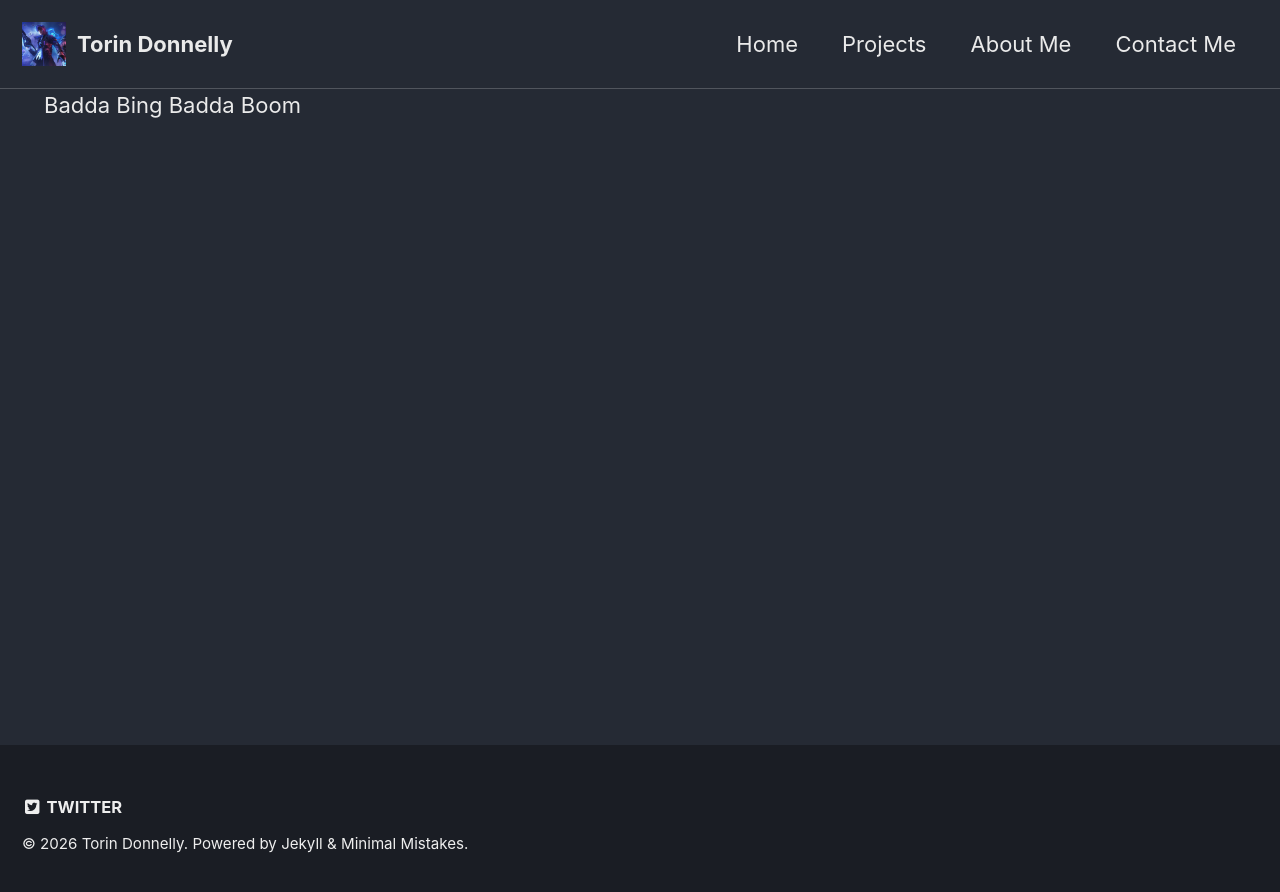
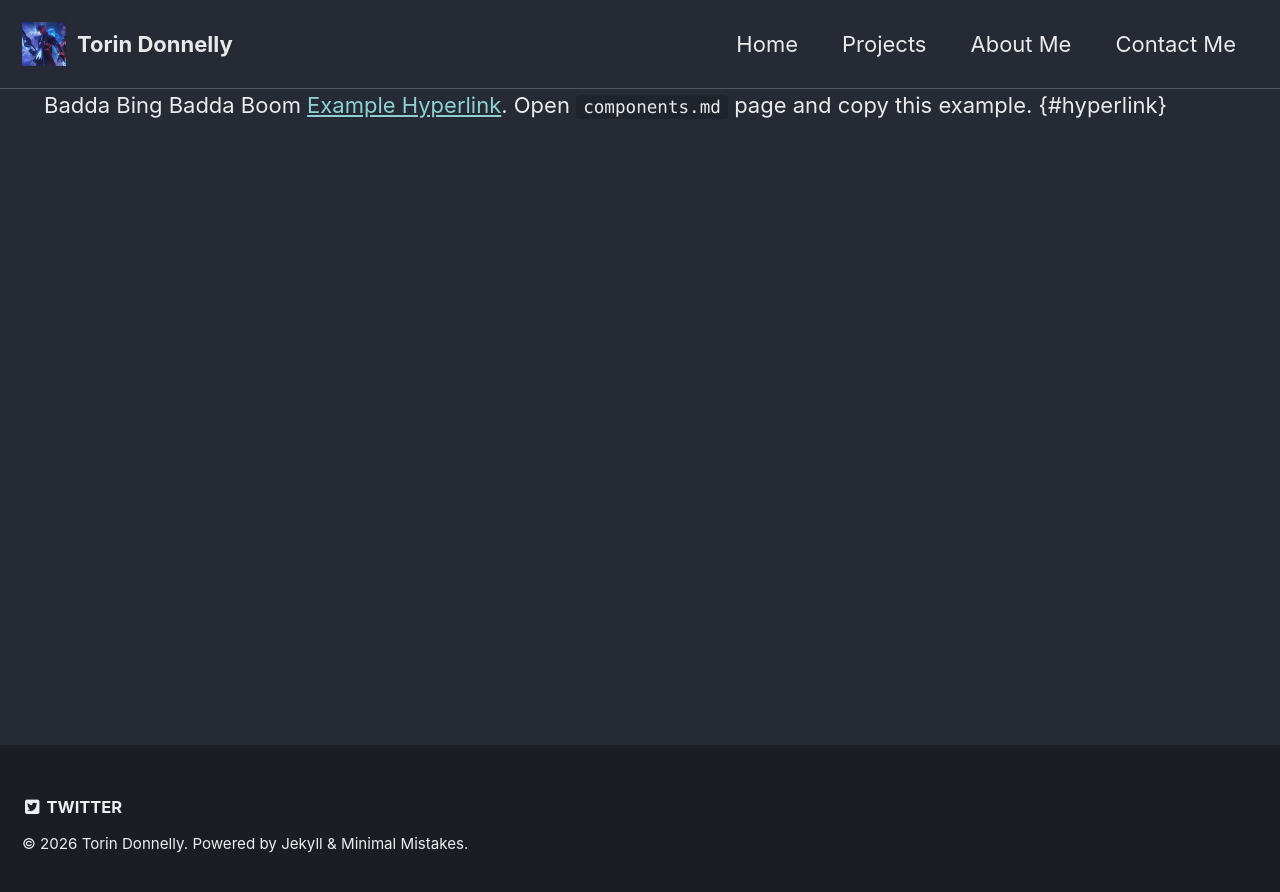
Before and after one commit to Orange-Piccolo/Orange-Piccolo.github.io, a Jekyll site: the page built from _pages/about-me.md, in a window 1280 px wide. Shown: the top 892 px of the page. Built offline with Jekyll 4.4.1, drawn with Linux system fonts in a browser that asks for light colours.

Commit message:
Testing a hyperlink
Added an example hyperlink to the about me page.

```diff
--- a/_pages/about-me.md
+++ b/_pages/about-me.md
@@ -4,3 +4,4 @@ layout: splash
 permalink: /about-me/
 ---
 Badda Bing Badda Boom
+<a href="https://www.pkmn.help/pokedex" target="_blank" rel="noopener noreferrer">Example Hyperlink</a>. Open `components.md` page and copy this example. {#hyperlink}
```
